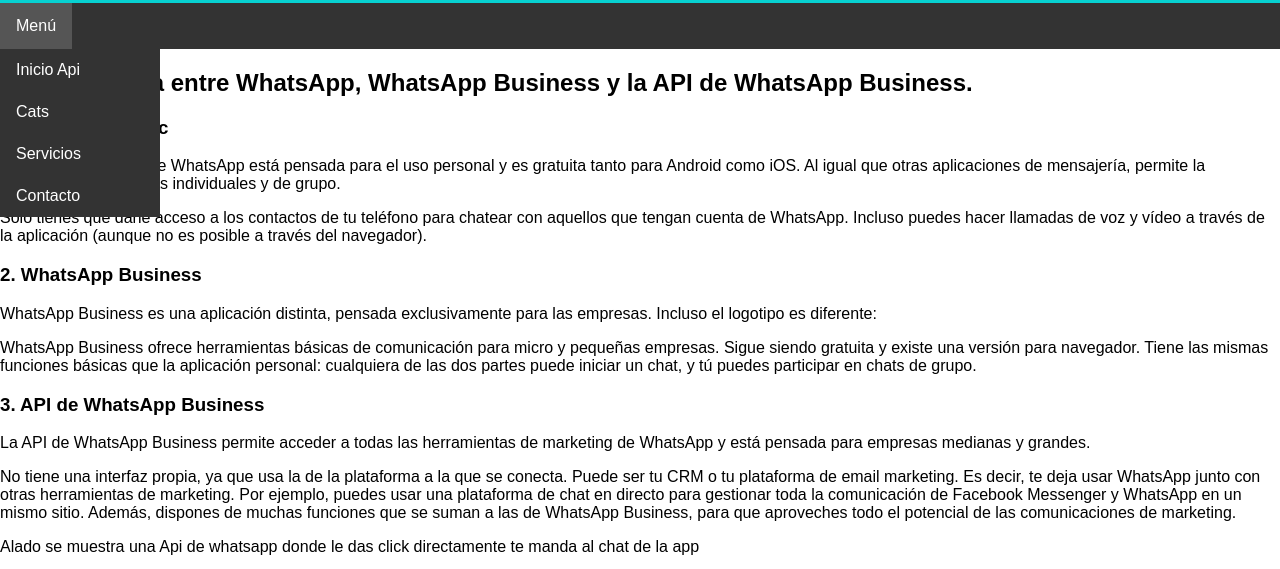
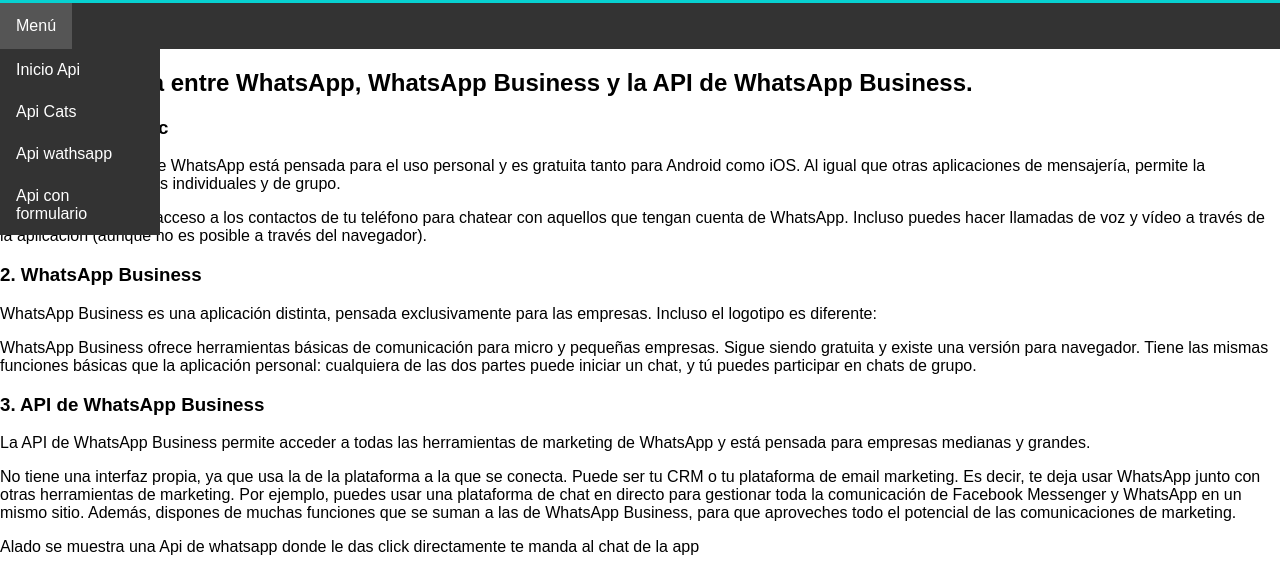
Before and after one commit to iviboot/009-Api-de-WhatssApp, a plain HTML site: page index.html in a window 1280 px wide. Both pictures are taken after a click on the button "Menú". Shown: the part 121-690 px from the top of the page. Drawn offline with Linux system fonts and the light colour scheme.

Commit message:
Add files via upload

```diff
--- a/index.html
+++ b/index.html
@@ -16,9 +16,9 @@
           <button class="dropbtn">Menú</button>
           <div class="dropdown-content">
             <a href="http://127.0.0.1:5500/Api_cats/index.html">Inicio Api</a>
-            <a href="http://127.0.0.1:5500/Api_cats/index.html">Cats</a>
-            <a href="http://127.0.0.1:5500/Api_wathsapp/index.html">Servicios</a>
-            <a href="#">Contacto</a>
+            <a href="http://127.0.0.1:5500/Api_cats/index.html">Api Cats</a>
+            <a href="http://127.0.0.1:5500/Api_wathsapp/index.html">Api wathsapp</a>
+            <a href="#">Api con formulario</a>
           </div>
         </div>
     </nav>
```
